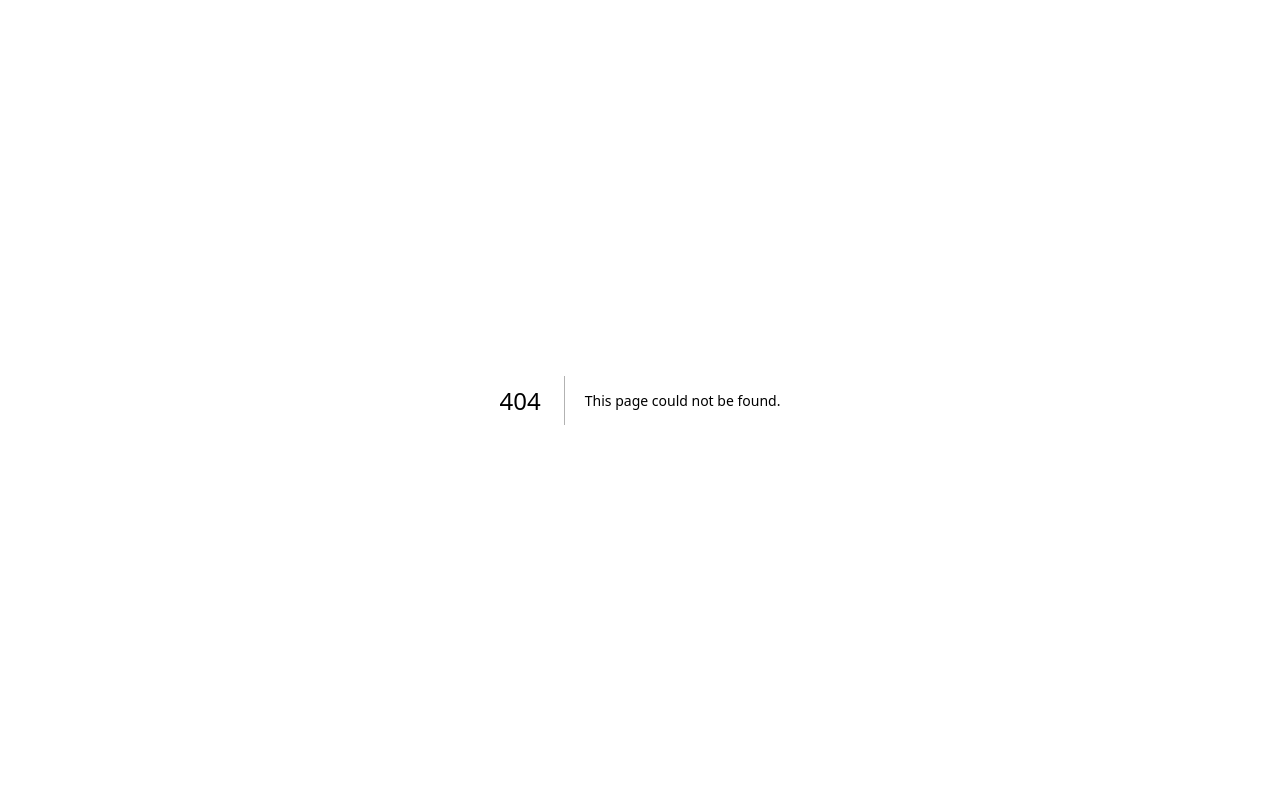
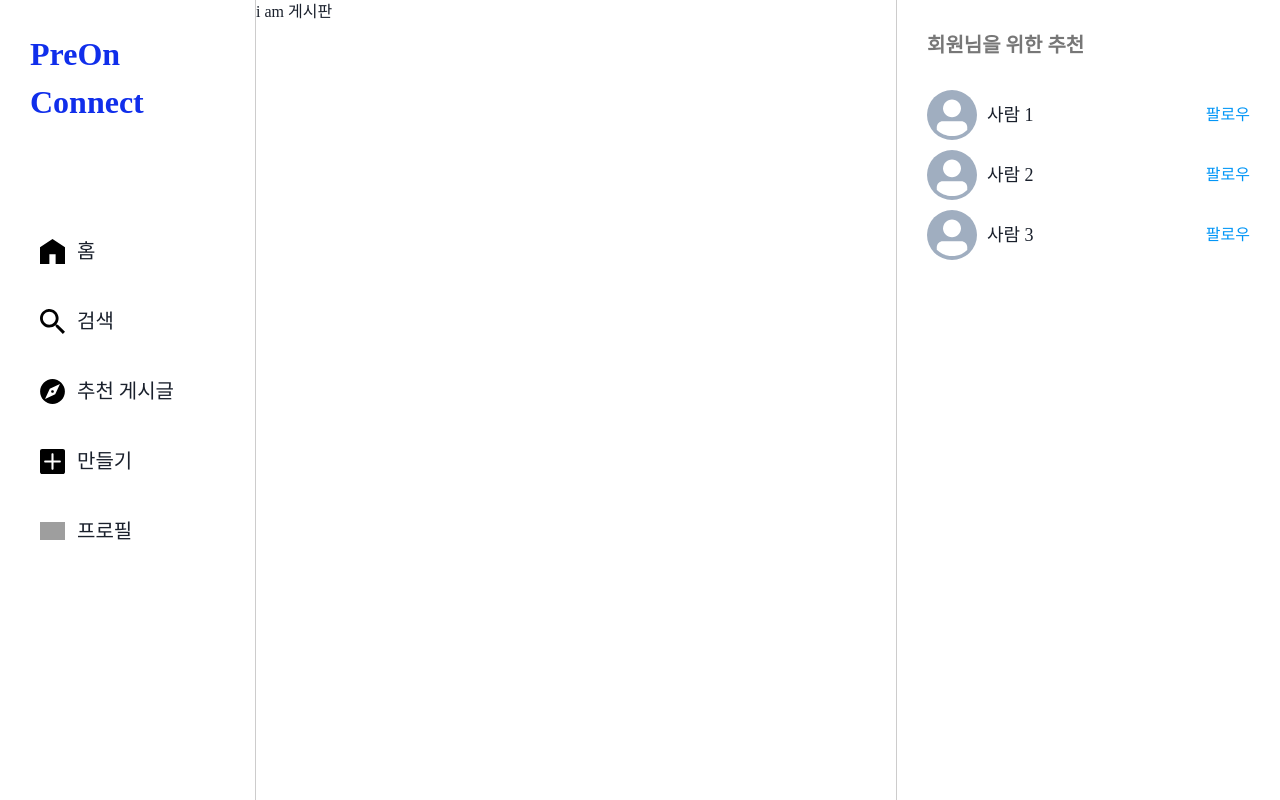
Before and after one commit to pre-on-connect/front-end, a Next.js app: page /user/1 in a window 1280 px wide. Before the commit this address had no page. Built offline with nearby package versions, Linux system fonts and the light colour scheme; grey boxes are pictures that could not be loaded.

Commit message:
Feature: 사용자페이지 기본 레이아웃, default 페이지 추가

```diff
--- /dev/null
+++ b/src/app/user/[username]/page.tsx
@@ -0,0 +1,10 @@
+import React from 'react';
+import UserArticleLists from "@/components/UserArticleLists";
+
+function UserDetailPage() {
+    return (
+        <UserArticleLists text='i am 게시판'/>
+    );
+}
+
+export default UserDetailPage;
--- /dev/null
+++ b/src/app/user/layout.tsx
@@ -0,0 +1,16 @@
+import React from 'react';
+import {Layout} from "@/layout";
+
+interface ProfileLayoutPageProps {
+    children:React.ReactNode;
+}
+
+function UserLayoutPage({children}:ProfileLayoutPageProps) {
+    return (
+        <Layout>
+            {children}
+        </Layout>
+    );
+}
+
+export default UserLayoutPage;
--- /dev/null
+++ b/src/components/UserArticleLists/index.tsx
@@ -0,0 +1,9 @@
+import React from 'react';
+
+function UserArticleLists({text}:{text:string;}) {
+    return (
+        <h3>{text}</h3>
+    );
+}
+
+export default UserArticleLists;
```
Also changed, not shown: src/app/profile/page.tsx (deleted, +0 -8 lines).
